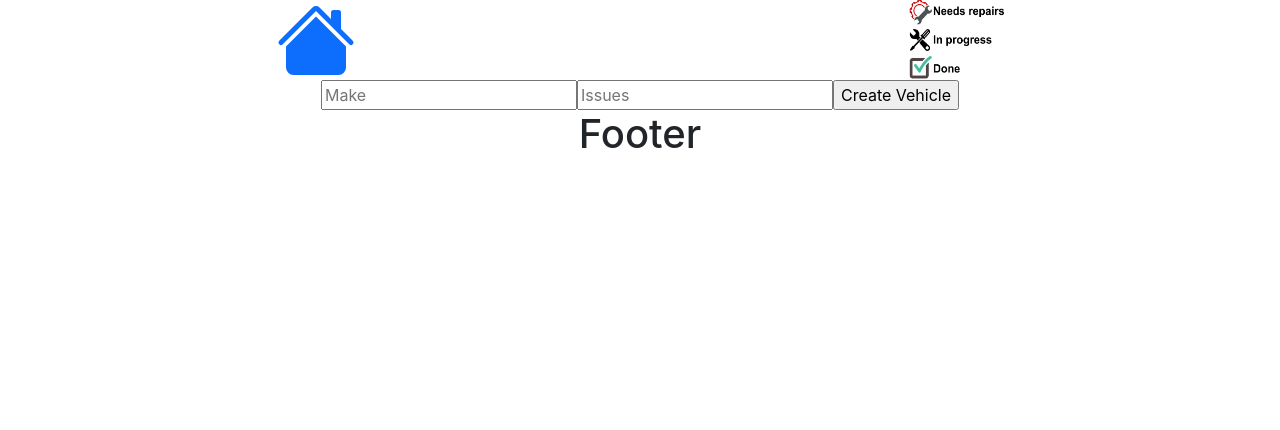
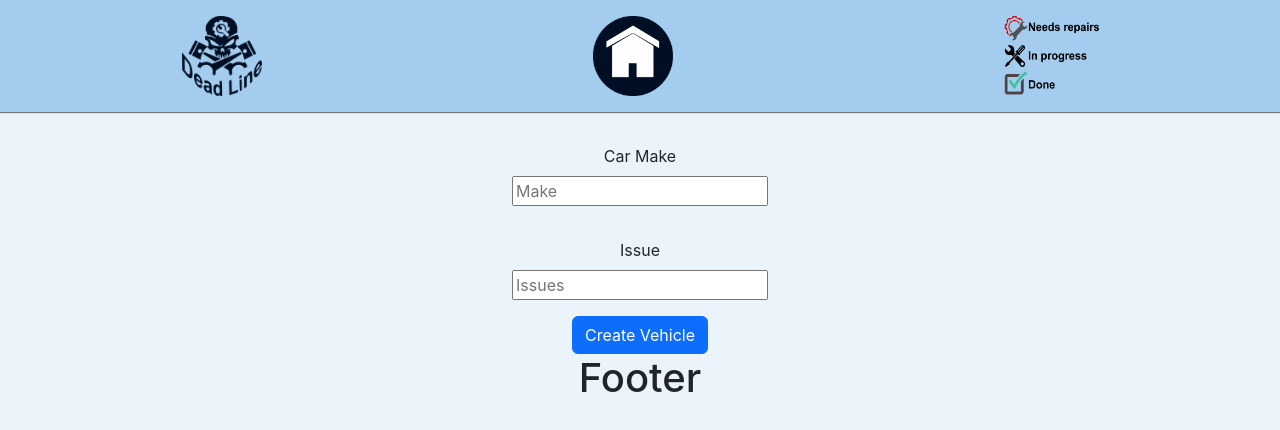
Before and after one commit to babujal/deadline_frontend, a React (Create React App) app: page /create in a window 1280 px wide. Shown: the top 430 px of the page. Built offline with nearby package versions, Linux system fonts and the light colour scheme; no server answers.

Commit message:
Top bar, logos and style added

```diff
--- a/src/components/Header.js
+++ b/src/components/Header.js
@@ -3,13 +3,11 @@ import { Link } from 'react-router-dom'
 const Header = (props) => {
 
     return (
-      <div className='d-flex justify-content-around'>
-        <Link to={'/vehicle'}><svg xmlns="http://www.w3.org/2000/svg" width="80" height="80" fill="currentColor" class="bi bi-house-fill" viewBox="0 0 16 16">
-        <path d="M8.707 1.5a1 1 0 0 0-1.414 0L.646 8.146a.5.5 0 0 0 .708.708L8 2.207l6.646 6.647a.5.5 0 0 0 .708-.708L13 5.793V2.5a.5.5 0 0 0-.5-.5h-1a.5.5 0 0 0-.5.5v1.293L8.707 1.5Z" />
-        <path d="m8 3.293 6 6V13.5a1.5 1.5 0 0 1-1.5 1.5h-9A1.5 1.5 0 0 1 2 13.5V9.293l6-6Z" />
-        </svg></Link>
+      <div className='d-flex justify-content-around topNav'>
+        <img src='/Logo.png' width="80" height="80"></img>
+        <Link to={'/vehicle'}><img src='/Home.png' width="80" height="80" alt="App Logo"/></Link>
         <a className="navbar-brand">
-          <img src='/legend.png' width="95" height="80"></img>
+          <img src='/legend.png' width="95" height="80"/>
         </a>
       </div>
     )
--- a/src/components/HeaderIndex.js
+++ b/src/components/HeaderIndex.js
@@ -3,13 +3,11 @@ import { Link } from 'react-router-dom'
 const Header = (props) => {
 
     return (
-        <div className='d-flex justify-content-around'>
-            <Link to={'/create'}><svg xmlns="http://www.w3.org/2000/svg" width="80" height="80" fill="currentColor" class="bi bi-plus-circle" viewBox="0 0 16 16">
-            <path d="M8 15A7 7 0 1 1 8 1a7 7 0 0 1 0 14zm0 1A8 8 0 1 0 8 0a8 8 0 0 0 0 16z"/>
-            <path d="M8 4a.5.5 0 0 1 .5.5v3h3a.5.5 0 0 1 0 1h-3v3a.5.5 0 0 1-1 0v-3h-3a.5.5 0 0 1 0-1h3v-3A.5.5 0 0 1 8 4z"/>
-            </svg></Link>
+        <div className='d-flex justify-content-around topNav'>
+            <img src='/Logo.png' width="80" height="80"></img>
+            <Link to={'/create'}><img src='/AddPng.png' width="80" height="80" alt="App Logo"/></Link>
             <a className="navbar-brand">
-            <img src='/legend.png' width="95" height="80"></img>
+            <img src='/legend.png' width="95" height="80"/>
             </a>
         </div>
     )
--- a/src/index.css
+++ b/src/index.css
@@ -5,16 +5,19 @@ body {
     sans-serif;
   -webkit-font-smoothing: antialiased;
   -moz-osx-font-smoothing: grayscale;
+  background-color: rgb(236, 244, 251);
 }
 
 button {
   margin-bottom: 1px;
 }
 
-table {
+table.table {
   /* table-layout: auto; */
   overflow: hide;
   white-space: nowrap;
+  --bs-table-bg: rgb(236, 244, 251);
+  /* margin-top: 0.5rem; */
 }
 
 .description {
@@ -26,3 +29,10 @@ table {
 .icon {
   width: 5vw;
 }
+
+.topNav {
+  background-color: rgb(163, 204, 238);
+  padding: 1rem;
+  box-shadow: 0px 1px 1px #777;
+  margin-bottom: 1rem;
+}
--- a/src/pages/Create.js
+++ b/src/pages/Create.js
@@ -1,4 +1,4 @@
-import {useState} from 'react'
+import { useState } from 'react'
 
 const Create = (props) => {
 
@@ -20,8 +20,11 @@ const Create = (props) => {
     }
 
     return (
-        <div className='vehicle'>
+        <div className='container'>
             <form onSubmit={handleSubmit}>
+                <div className='row'>
+                    <label for="basic-url" class="form-label mt-3">Car Make</label>
+                    <div class="input-group mb-3 justify-content-center">
                         <input
                             type='text'
                             value={newForm.vehicle_make}
@@ -29,6 +32,11 @@ const Create = (props) => {
                             placeholder='Make'
                             onChange={handleChange}
                         />
+                    </div>
+                </div>
+                <div className='row'>
+                    <label for="basic-url" class="form-label mt-3">Issue</label>
+                    <div class="input-group mb-3 justify-content-center">
                         <input
                             type='text'
                             value={newForm.issue_description}
@@ -36,7 +44,9 @@ const Create = (props) => {
                             placeholder='Issues'
                             onChange={handleChange}
                         />
-                <input type='submit' value='Create Vehicle' />
+                    </div>
+                </div>
+                <input type='submit' value='Create Vehicle' className="btn btn-primary" />
             </form>
         </div>
     )
```
Also changed, not shown: public/Home.png (added), public/Logo.png (added). Lines whose indentation alone changed are shown as unchanged.
